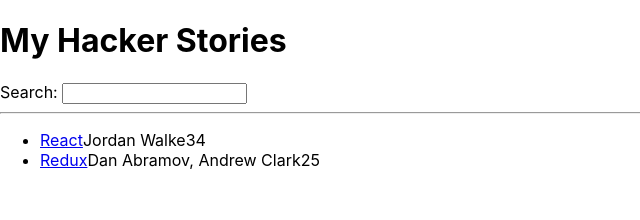
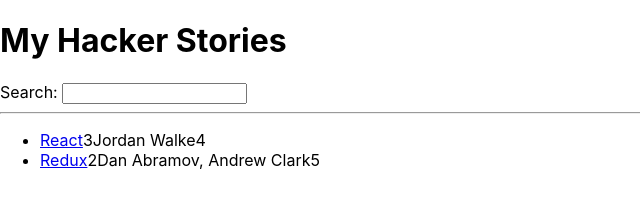
Before and after one commit to ranton/learning-react, a React (Create React App) app: page / in a window 1280 px wide. Shown: the top 220 px of the page, without its empty margins (0-640 px from the left). Built offline with nearby package versions, Linux system fonts and the light colour scheme.

Commit message:
Added React props handling - Advanced - Rest and Spread operator

```diff
--- a/src/App.js
+++ b/src/App.js
@@ -46,27 +46,25 @@
 
   return (
     <ul>
-      {list.map((item) => {
-        return (
-          <Item key={item.objectID} item={item} />
-        );
-      })}
+      {list.map(({ objectID, ...item }) => (
+        <Item key={objectID} {...item} />
+      ))}
     </ul>
   );
 }
 
-const Item = ({ item }) => {
+const Item = ({ title, url, author, num_comments, points }) => {
 
   console.log('Item renders');
 
   return (
-    <li key={item.objectID}>
+    <li>
       <span>
-        <a href={item.url}>{item.title}</a>
+        <a href={url}>{title}</a>
       </span>
-      <span>{item.author}</span>
-      <span>{item.num_comments}</span>
-      <span>{item.points}</span>
+      <span>{num_comments}</span>
+      <span>{author}</span>
+      <span>{points}</span>
     </li>
   );
 }
```
